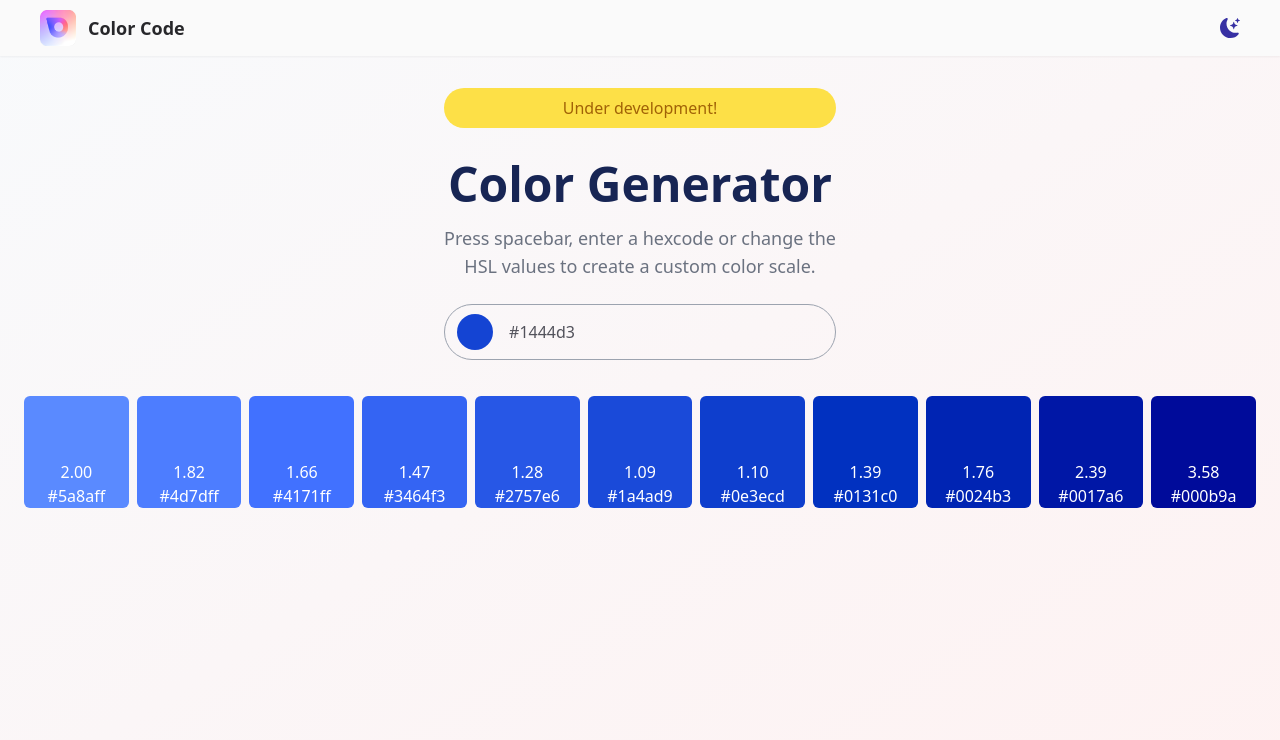
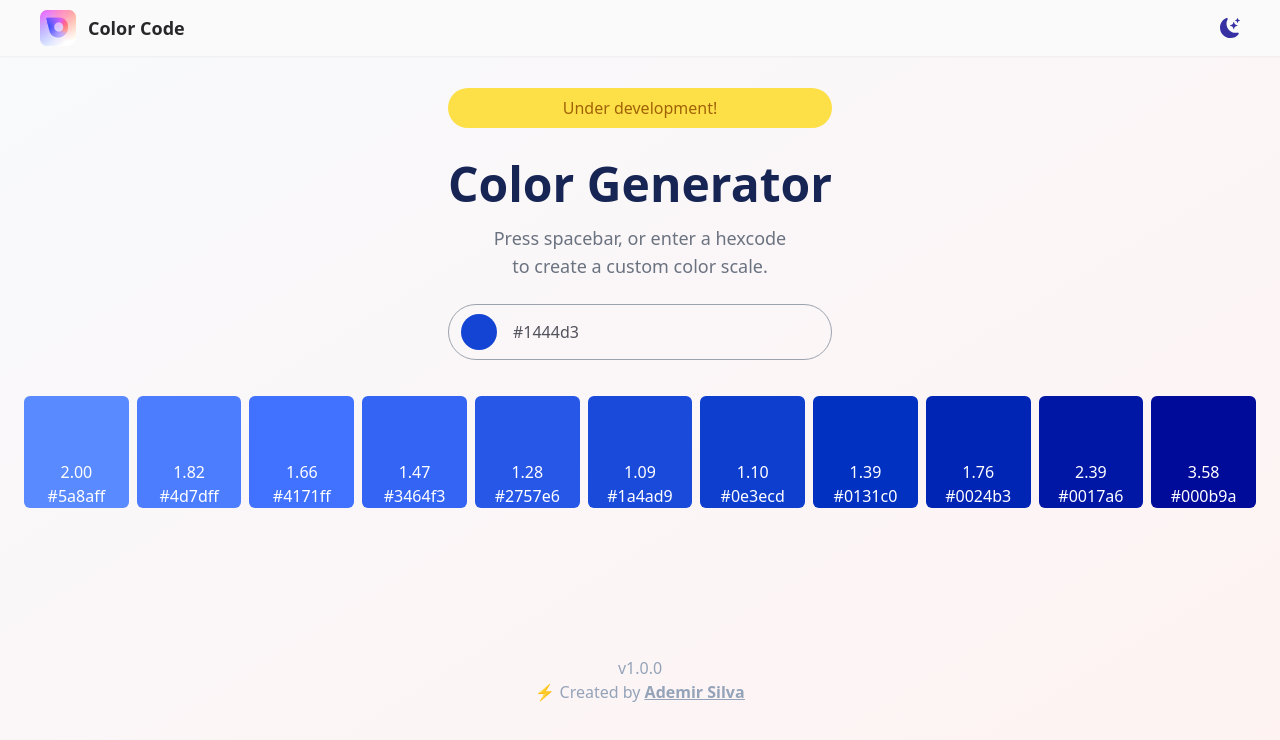
Before and after one commit to demirsillva/UIColor, a React (Vite) app: page / in a window 1280 px wide. Shown: the top 740 px of the page. Built offline with nearby package versions, Linux system fonts and the light colour scheme.

Commit message:
fine adjustments

```diff
--- a/src/App.tsx
+++ b/src/App.tsx
@@ -3,6 +3,8 @@ import { useState } from "react";
 import Navbar from "./components/Navbar";
 import ColorInput from "./components/ColorInput";
 import ContrastGrid from "./components/GenerateContrastGrid";
+import Version from "../package.json";
+
 
 import "./App.css";
 
@@ -20,7 +22,7 @@ export default function App() {
       </div>
 
       <div className="px-6 mx-auto md:mb-2">
-        <div className="rounded-full mt-8 h-10 bg-yellow-300 text-yellow-700 flex md:flex justify-center cursor-pointer">
+        <div className="rounded-full mt-8 h-10 bg-yellow-300 text-yellow-700 flex justify-center cursor-pointer">
           <span className="m-auto">Under development!</span>
         </div>
 
@@ -30,8 +32,8 @@ export default function App() {
             <br />
           </h1>
           <p className="mt-4 font-base text-lg max-sm:text-xl text-gray-500 dark:text-zinc-200">
-            Press <span className="max-lg:hidden">spacebar</span><span className="lg:hidden">random</span>, enter a hexcode or change the <br className="max-sm:hidden"/>
-            HSL values to create a custom color scale.
+             Press <span className="max-lg:hidden">spacebar</span><span className="lg:hidden">random</span>, or enter a hexcode {/*or change the*/} <br className="max-sm:hidden"/>
+            {/*HSL values*/} to create a custom color scale.
           </p>
         </div>
 
@@ -44,6 +46,12 @@ export default function App() {
         <ContrastGrid baseColor={colors[colors.length - 1]} steps={11} />
       </div>
 
+      <div className="flex justify-center items-center flex-col max-md:mb-4 text-slate-400 dark:text-slate-100">
+        <span>v{Version.version}</span>
+        <div>
+        ⚡️ Created by <b className="underline"><a href="https://github.com/demirsillva" target="_blank" rel="noopener noreferrer">Ademir Silva</a></b>
+        </div>
+      </div>
     </div>
   );
 }
--- a/src/components/ColorInput.tsx
+++ b/src/components/ColorInput.tsx
@@ -82,7 +82,7 @@ function ColorInput({ onColorGenerated }: ColorInputProps) {
           ></div>
         </div>
 
-        <div className="relative top-[16.5px] lg:hidden">
+        <div className="relative top-[16.5px] xl:hidden">
           <button
             type="button"
             onClick={handleRandomColorGeneration}
```
